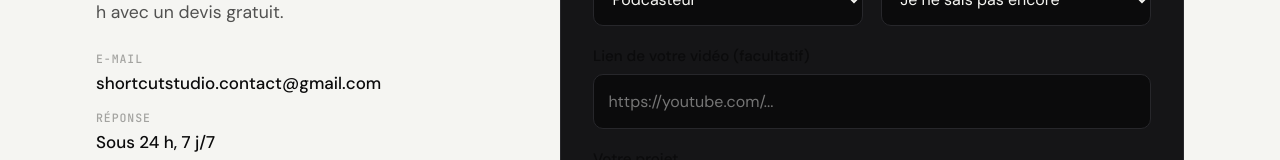
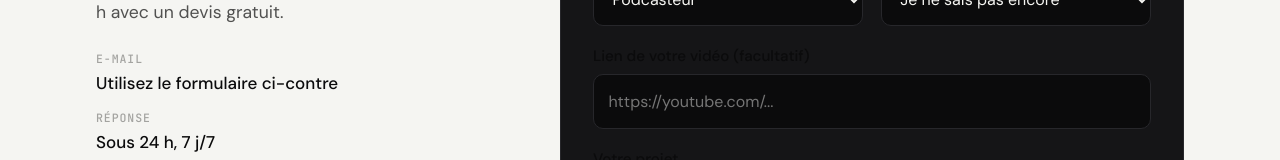
Before and after one commit to gundenizli20-arch/Emre, a plain HTML site: page index.html in a window 1280 px wide. Shown: the part 5761-5921 px from the top of the page. Drawn offline with nearby package versions, Linux system fonts and the light colour scheme.

Commit message:
Retire l'adresse e-mail non disponible en attendant la nouvelle
Co-Authored-By: Claude Opus 5.5 <noreply@anthropic.com>
Claude-Session: https://claude.ai/code/session_01Wy8jvg3H3wqZWCcRssKhMV

```diff
--- a/index.html
+++ b/index.html
@@ -562,7 +562,7 @@ textarea { min-height: 130px; resize: vertical; }
             <p>Remplissez le formulaire. Je vous réponds sous 24 h avec un devis gratuit.</p>
           </div>
           <div class="contact-list">
-            <div><small>E-mail</small><strong id="contact-email">shortcutstudio.contact@gmail.com</strong></div>
+            <div><small>E-mail</small><strong id="contact-email">Utilisez le formulaire ci-contre</strong></div>
             <!-- Réseaux sociaux : à ajouter quand les comptes seront prêts, par exemple :
             <div><small>Instagram</small><strong><a href="https://instagram.com/VOTRE-COMPTE">@VOTRE-COMPTE</a></strong></div>
             <div><small>TikTok</small><strong><a href="https://tiktok.com/@VOTRE-COMPTE">@VOTRE-COMPTE</a></strong></div>
@@ -616,7 +616,7 @@ textarea { min-height: 130px; resize: vertical; }
    RÉGLAGE À FAIRE : mettez ici l'adresse e-mail où vous voulez
    recevoir les demandes de devis (service gratuit FormSubmit).
    ========================================================= */
-var EMAIL_RECEPTION = "shortcutstudio.contact@gmail.com";
+var EMAIL_RECEPTION = "VOTRE-EMAIL@exemple.com";
 
 (function () {
   // Année du pied de page
```
